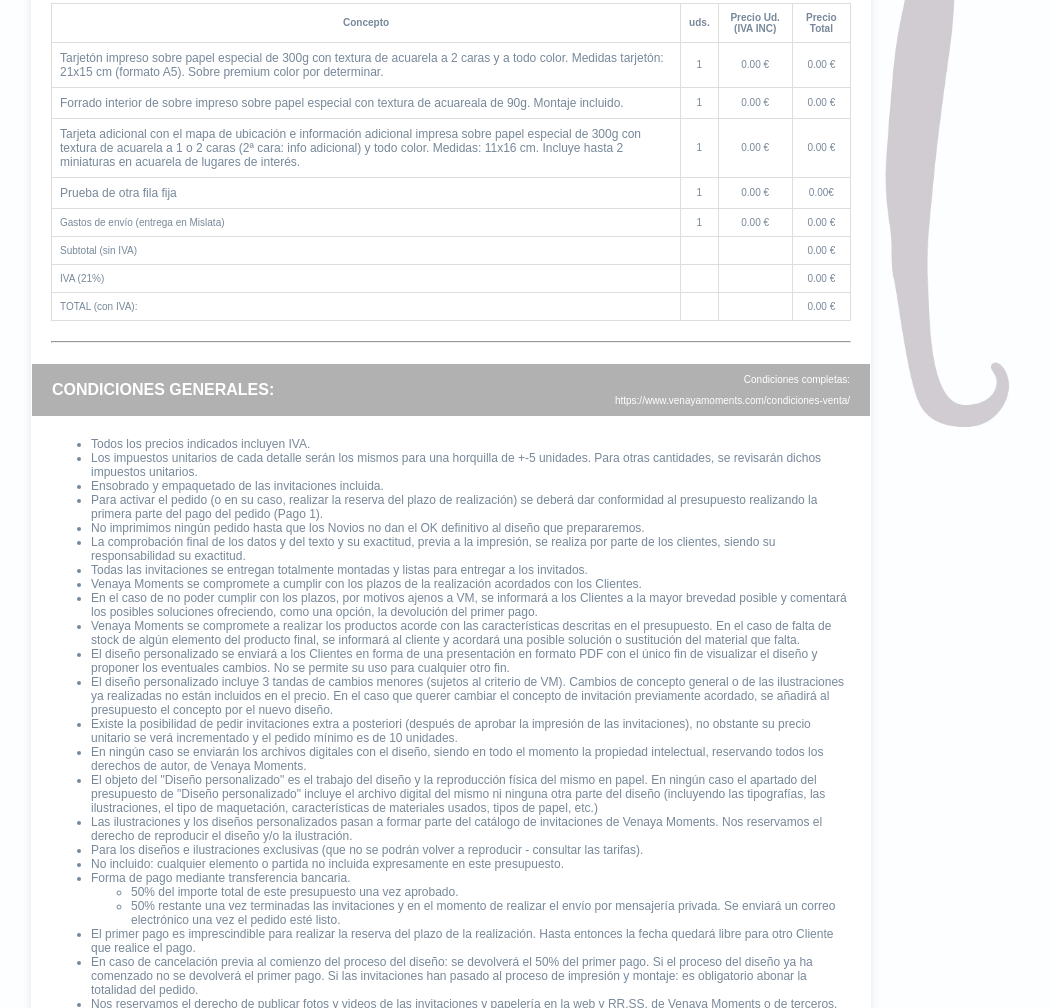
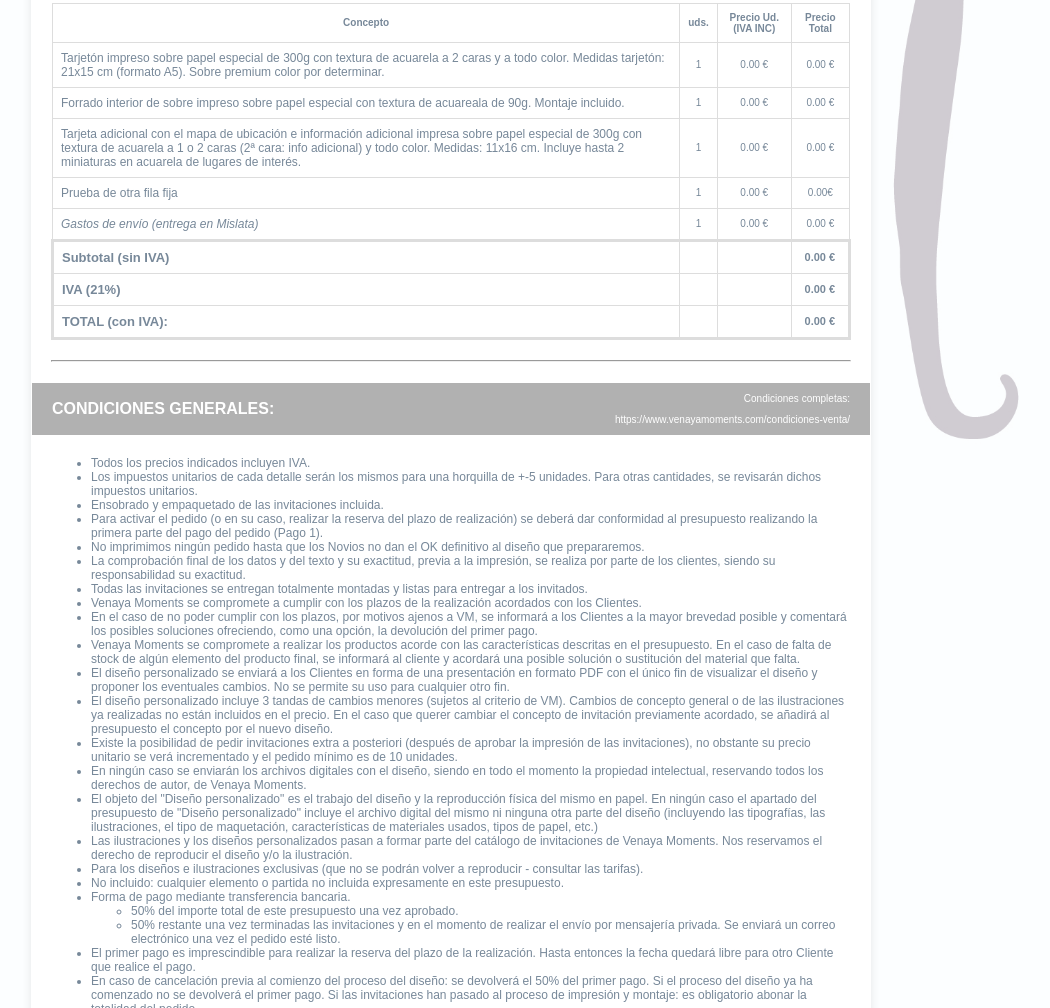
Before and after one commit to JoseLuisColoma/budget-generator, a plain HTML site: page index.html in a window 1280 px wide. Shown: the part 1125-2133 px from the top of the page, without its empty margins (189-1239 px from the left). Drawn offline with Linux system fonts and the light colour scheme.

Commit message:
feat(#2): Se modifican algunos estilos y algunos nombres de clases

```diff
--- a/index.html
+++ b/index.html
@@ -126,14 +126,15 @@
                     <td class="tabla-principal-precioTotal">0.00€</td>
                 </tr>
             </tbody>
-            <tbody>
-
+            <tbody class="tabla2">
                 <tr class="tabla-principal-gastos-de-envio">
-                    <td style="text-align: left;" class="tabla-totales-descripcion" contenteditable="true">Gastos de envío (entrega en Mislata)</td>
+                    <td style="text-align: left;" class="tabla-gastosEnvio-descripcion" contenteditable="true">Gastos de envío (entrega en Mislata)</td>
                     <td class="tabla-totales-uds" contenteditable="true">1</td>
                     <td class="tabla-totales-precioUd" contenteditable="true">0.00 €</td>
                     <td class="tabla-principal-precioTotal" id="gastos-envio">0.00 €</td>
                 </tr>
+            </tbody>
+            <tbody class="tabla3">
                 <tr class="tabla-totales">
                     <td style="text-align: left;" class="tabla-totales-descripcion" contenteditable="true">Subtotal (sin IVA)</td>
                     <td class="tabla-totales-uds" contenteditable="true"></td>
--- a/styles.css
+++ b/styles.css
@@ -228,6 +228,12 @@ th, td {
     font-size: 10px;
 }
 
+.tabla3 {
+    border: 3px solid #ddd;
+    border-collapse: collapse;
+    width: 100%; /* Ancho de la tabla, ajusta según tus necesidades */
+}
+
 .tabla-principal{
     font-size: 12px;
     text-align: left;
@@ -238,7 +244,24 @@ th, td {
 }
 
 .tabla-texto-descripcion{
+    font-size: 14px;
+    font-weight: 600;
+}
+
+.tabla-totales-descripcion{
+    font-weight: 600;
+    font-size: 13px;
+}
+
+.tabla-gastosEnvio-descripcion{
+    font-weight: 400;
     font-size: 12px;
+    font-style: italic;
+}
+
+.tabla-totales-precioTotal{
+    font-size: 11px;
+    font-weight: 600;
 }
 
 button {
```
